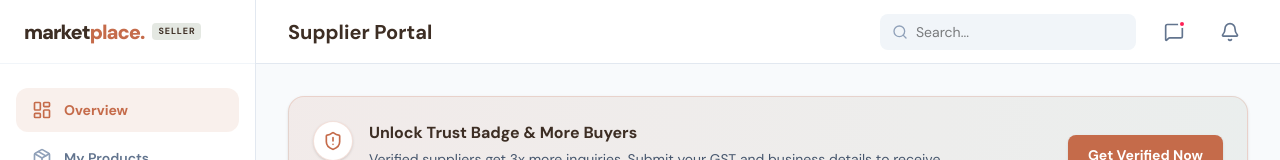
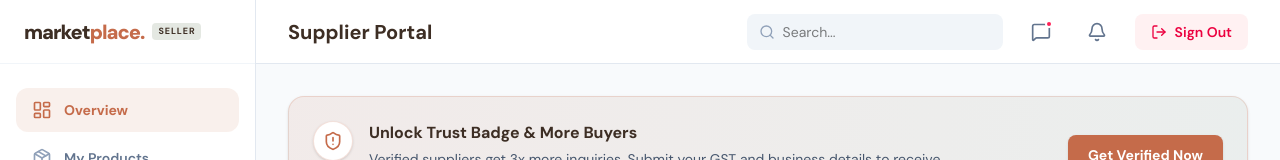
Before and after one commit to RonakDutta/wholesale-product, a React (Vite) app in the folder client/: page /dashboard in a window 1280 px wide. Shown: the top 160 px of the page. Built offline with nearby package versions, Linux system fonts and the light colour scheme; no server answers.

Commit message:
changes done

```diff
--- a/client/src/components/Navbar.jsx
+++ b/client/src/components/Navbar.jsx
@@ -30,7 +30,7 @@ const Navbar = () => {
 
   const dashboardPath = () => {
     if (!user) return "/login";
-    return isSupplier ? "/supplier-dashboard" : "/dashboard";
+    return "/dashboard";
   };
 
   // Close dropdown when clicking outside the navbar
--- a/client/src/layouts/DashboardLayout.jsx
+++ b/client/src/layouts/DashboardLayout.jsx
@@ -6,11 +6,21 @@ import {
   Settings,
   Search,
   Bell,
+  LogOut,
 } from "lucide-react";
-import { Link, Outlet, useLocation } from "react-router-dom";
+import { Link, Outlet, useLocation, useNavigate } from "react-router-dom";
+import { useContext } from "react";
+import { AuthContext } from "../context/AuthContext";
 
 const DashboardLayout = () => {
   const location = useLocation();
+  const { user, logout } = useContext(AuthContext);
+  const navigate = useNavigate();
+
+  const handleLogout = () => {
+    logout();
+    navigate("/login");
+  };
 
   const navItems = [
     {
@@ -125,6 +135,15 @@ const DashboardLayout = () => {
             <button className="p-2 text-slate-500 hover:bg-sage/20 rounded-full transition-colors cursor-pointer">
               <Bell className="w-5 h-5" />
             </button>
+
+            <button
+              onClick={handleLogout}
+              className="flex items-center gap-2 px-4 py-2 bg-rose-50 text-rose-600 rounded-lg hover:bg-rose-100 transition-colors cursor-pointer"
+              title="Sign Out"
+            >
+              <LogOut className="w-4 h-4" />
+              <span className="hidden sm:inline text-sm font-semibold">Sign Out</span>
+            </button>
           </div>
         </header>
 
--- a/client/src/pages/Login.jsx
+++ b/client/src/pages/Login.jsx
@@ -113,7 +113,14 @@ const Login = () => {
       await login(response.data.token);
 
       toast.success("Signed in successfully!");
-      navigate("/");
+
+      // Redirect based on user role
+      const userRole = response.data.user?.role;
+      if (userRole === "seller" || userRole === "both") {
+        navigate("/dashboard");
+      } else {
+        navigate("/");
+      }
     } catch (error) {
       const errorMessage =
         error.response?.data?.message ||
```
Also changed, not shown: client/src/App.jsx (+0 -11 lines), 2 other files (tests, documents, lock files or other folders).
